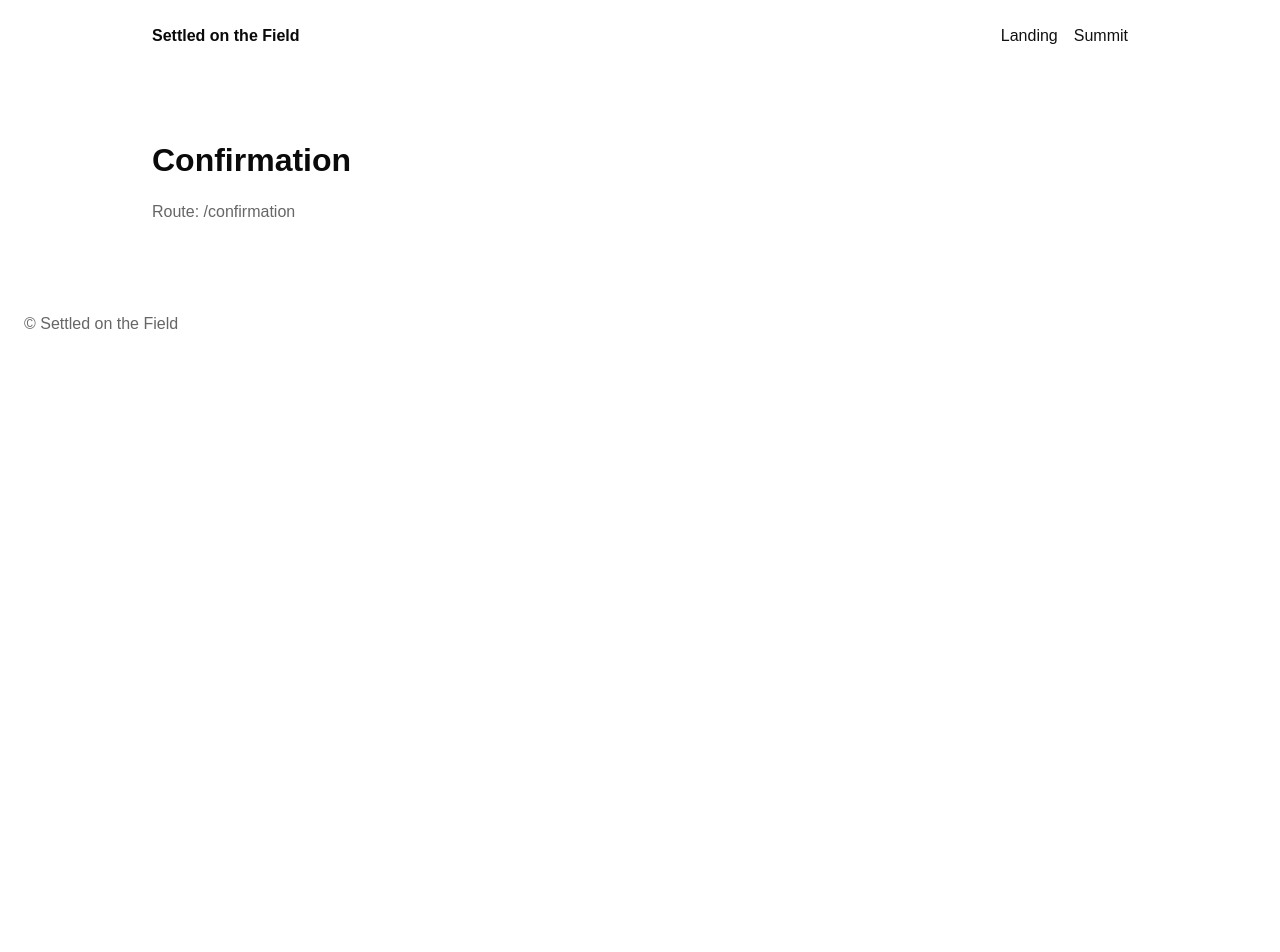
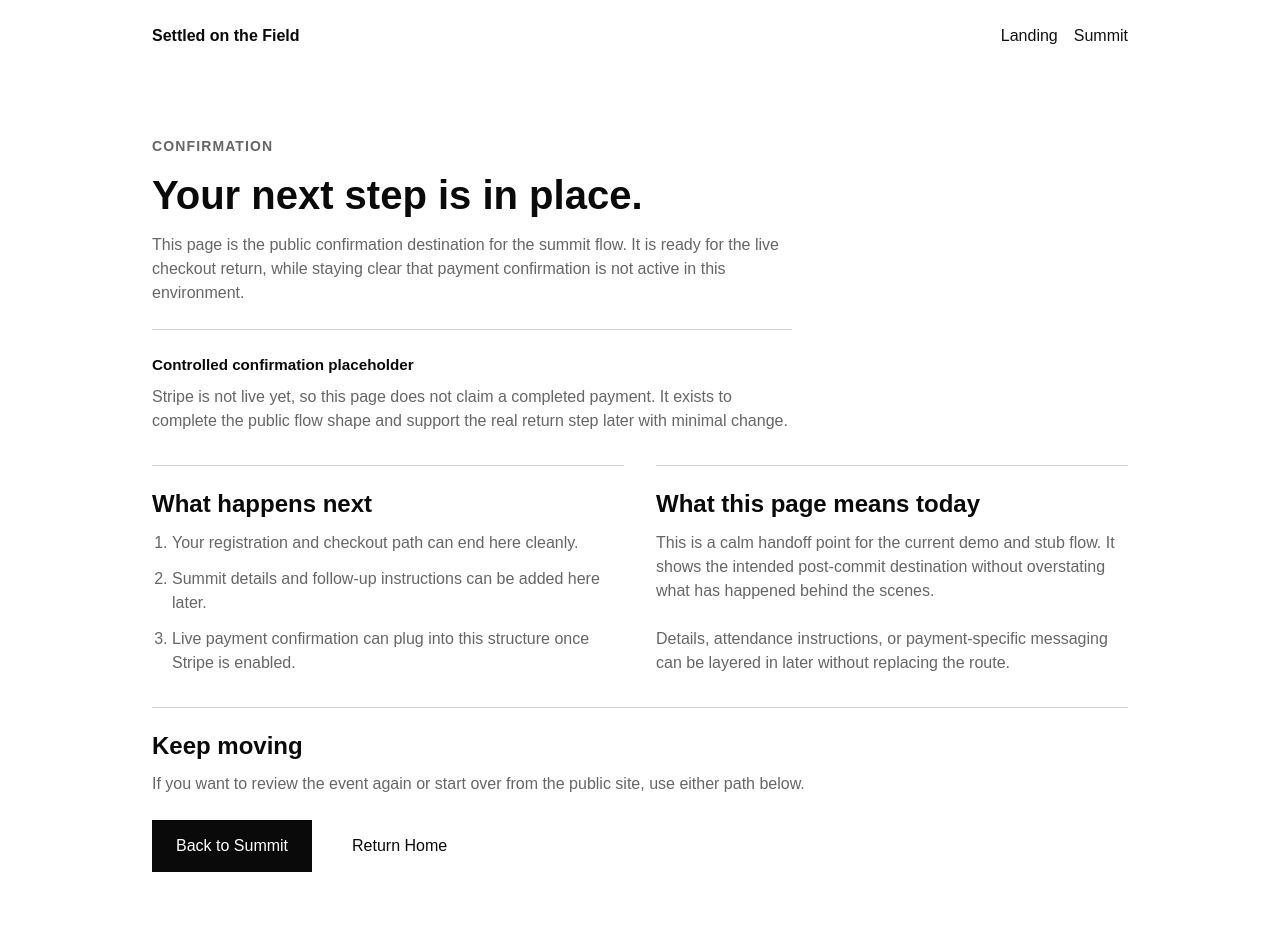
Before and after one commit to gacurl/settled-field-platform, a Next.js app: page /confirmation in a window 1280 px wide. Shown: the top 952 px of the page. Before the commit the page ends 800 px from the top, so only its background shows below. Built offline with nearby package versions, Linux system fonts and the light colour scheme.

Commit message:
Issue 2-4: Build public confirmation page

```diff
--- a/app/confirmation/page.tsx
+++ b/app/confirmation/page.tsx
@@ -1,5 +1,88 @@
-import { RoutePlaceholder } from "@/components/route-placeholder";
+import Link from "next/link";
 
-export default function ConfirmationPage() {
-  return <RoutePlaceholder title="Confirmation" path="/confirmation" />;
+function getSearchParamValue(value: string | string[] | undefined) {
+  return Array.isArray(value) ? value[0] : value;
 }
+
+type ConfirmationPageProps = {
+  searchParams: Promise<{
+    mode?: string | string[];
+  }>;
+};
+
+export default async function ConfirmationPage({
+  searchParams,
+}: ConfirmationPageProps) {
+  const resolvedSearchParams = await searchParams;
+  const mode = getSearchParamValue(resolvedSearchParams.mode);
+  const fromCheckout = mode === "checkout";
+
+  return (
+    <section className="confirmation-page">
+      <div className="confirmation-page__intro">
+        <p className="confirmation-page__eyebrow">Confirmation</p>
+        <h1 className="confirmation-page__title">
+          Your next step is in place.
+        </h1>
+        <p className="confirmation-page__lede">
+          {fromCheckout
+            ? "Your checkout flow has reached its confirmation destination. Final live payment verification will be connected when Stripe is fully enabled."
+            : "This page is the public confirmation destination for the summit flow. It is ready for the live checkout return, while staying clear that payment confirmation is not active in this environment."}
+        </p>
+
+        <div className="confirmation-status">
+          <p className="confirmation-status__title">
+            {fromCheckout
+              ? "Checkout return structure is ready"
+              : "Controlled confirmation placeholder"}
+          </p>
+          <p className="confirmation-status__body">
+            {fromCheckout
+              ? "You are seeing the live-ready confirmation structure used after checkout returns. This confirms the route and page shape, not a verified payment result."
+              : "Stripe is not live yet, so this page does not claim a completed payment. It exists to complete the public flow shape and support the real return step later with minimal change."}
+          </p>
+        </div>
+      </div>
+
+      <div className="confirmation-page__grid">
+        <section className="confirmation-section">
+          <h2>What happens next</h2>
+          <ol className="confirmation-list">
+            <li>Your registration and checkout path can end here cleanly.</li>
+            <li>Summit details and follow-up instructions can be added here later.</li>
+            <li>Live payment confirmation can plug into this structure once Stripe is enabled.</li>
+          </ol>
+        </section>
+
+        <section className="confirmation-section">
+          <h2>What this page means today</h2>
+          <p>
+            This is a calm handoff point for the current demo and stub flow. It
+            shows the intended post-commit destination without overstating what
+            has happened behind the scenes.
+          </p>
+          <p className="confirmation-section__note">
+            Details, attendance instructions, or payment-specific messaging can
+            be layered in later without replacing the route.
+          </p>
+        </section>
+      </div>
+
+      <section className="confirmation-actions">
+        <h2>Keep moving</h2>
+        <p>
+          If you want to review the event again or start over from the public
+          site, use either path below.
+        </p>
+        <div className="confirmation-actions__links">
+          <Link className="confirmation-actions__primary" href="/summit">
+            Back to Summit
+          </Link>
+          <Link className="confirmation-actions__secondary" href="/">
+            Return Home
+          </Link>
+        </div>
+      </section>
+    </section>
+  );
+}
--- a/app/globals.css
+++ b/app/globals.css
@@ -323,9 +323,132 @@ a {
   padding-top: var(--space-6);
 }
 
+.confirmation-page {
+  padding-top: var(--space-8);
+  padding-bottom: var(--space-8);
+}
+
+.confirmation-page__intro {
+  max-width: 42rem;
+  margin-bottom: var(--space-8);
+}
+
+.confirmation-page__eyebrow {
+  margin: 0 0 var(--space-4);
+  color: var(--color-accent);
+  font-size: 0.875rem;
+  font-weight: 600;
+  letter-spacing: 0.08em;
+  text-transform: uppercase;
+}
+
+.confirmation-page__title {
+  margin: 0 0 var(--space-4);
+  color: var(--color-primary);
+  max-width: 34rem;
+  font-size: 2.5rem;
+  line-height: 1.1;
+}
+
+.confirmation-page__lede {
+  max-width: 40rem;
+  margin: 0;
+  color: var(--color-accent);
+  font-size: 1rem;
+  line-height: 1.5;
+}
+
+.confirmation-status,
+.confirmation-section,
+.confirmation-actions {
+  padding-top: var(--space-6);
+  border-top: 1px solid var(--color-border);
+}
+
+.confirmation-status {
+  max-width: 40rem;
+  margin-top: var(--space-6);
+}
+
+.confirmation-status__title {
+  margin: 0 0 0.5rem;
+  color: var(--color-primary);
+  font-size: 0.95rem;
+  font-weight: 600;
+}
+
+.confirmation-status__body,
+.confirmation-section p,
+.confirmation-section li,
+.confirmation-actions p {
+  color: var(--color-accent);
+  line-height: 1.5;
+}
+
+.confirmation-status__body,
+.confirmation-section p,
+.confirmation-section ol,
+.confirmation-actions p {
+  margin: 0;
+}
+
+.confirmation-page__grid {
+  display: grid;
+  gap: var(--space-8);
+  margin-bottom: var(--space-8);
+}
+
+.confirmation-section h2,
+.confirmation-actions h2 {
+  margin: 0 0 0.75rem;
+  color: var(--color-primary);
+  font-size: 1.5rem;
+  line-height: 1.2;
+}
+
+.confirmation-list {
+  display: grid;
+  gap: 0.75rem;
+  padding-left: 1.25rem;
+}
+
+.confirmation-section__note {
+  padding-top: var(--space-6);
+}
+
+.confirmation-actions__links {
+  display: flex;
+  flex-wrap: wrap;
+  gap: var(--space-4);
+  padding-top: var(--space-6);
+}
+
+.confirmation-actions__primary,
+.confirmation-actions__secondary {
+  display: inline-block;
+  min-height: 3.25rem;
+  padding: var(--space-4) var(--space-6);
+  line-height: 1.2;
+}
+
+.confirmation-actions__primary {
+  background: var(--color-primary);
+  color: var(--color-background);
+}
+
+.confirmation-actions__secondary {
+  background: var(--color-background);
+  color: var(--color-primary);
+}
+
 @media (min-width: 64rem) {
   .register-page__grid {
     grid-template-columns: minmax(0, 1.7fr) minmax(18rem, 1fr);
+    align-items: start;
+  }
+
+  .confirmation-page__grid {
+    grid-template-columns: repeat(2, minmax(0, 1fr));
     align-items: start;
   }
 }
@@ -340,7 +463,15 @@ a {
     margin-bottom: var(--space-6);
   }
 
+  .confirmation-page__intro {
+    margin-bottom: var(--space-6);
+  }
+
   .register-page__title {
+    font-size: 2.125rem;
+  }
+
+  .confirmation-page__title {
     font-size: 2.125rem;
   }
 
@@ -355,4 +486,9 @@ a {
   .register-cta__button {
     width: 100%;
   }
+
+  .confirmation-actions__primary,
+  .confirmation-actions__secondary {
+    width: 100%;
+  }
 }
```
